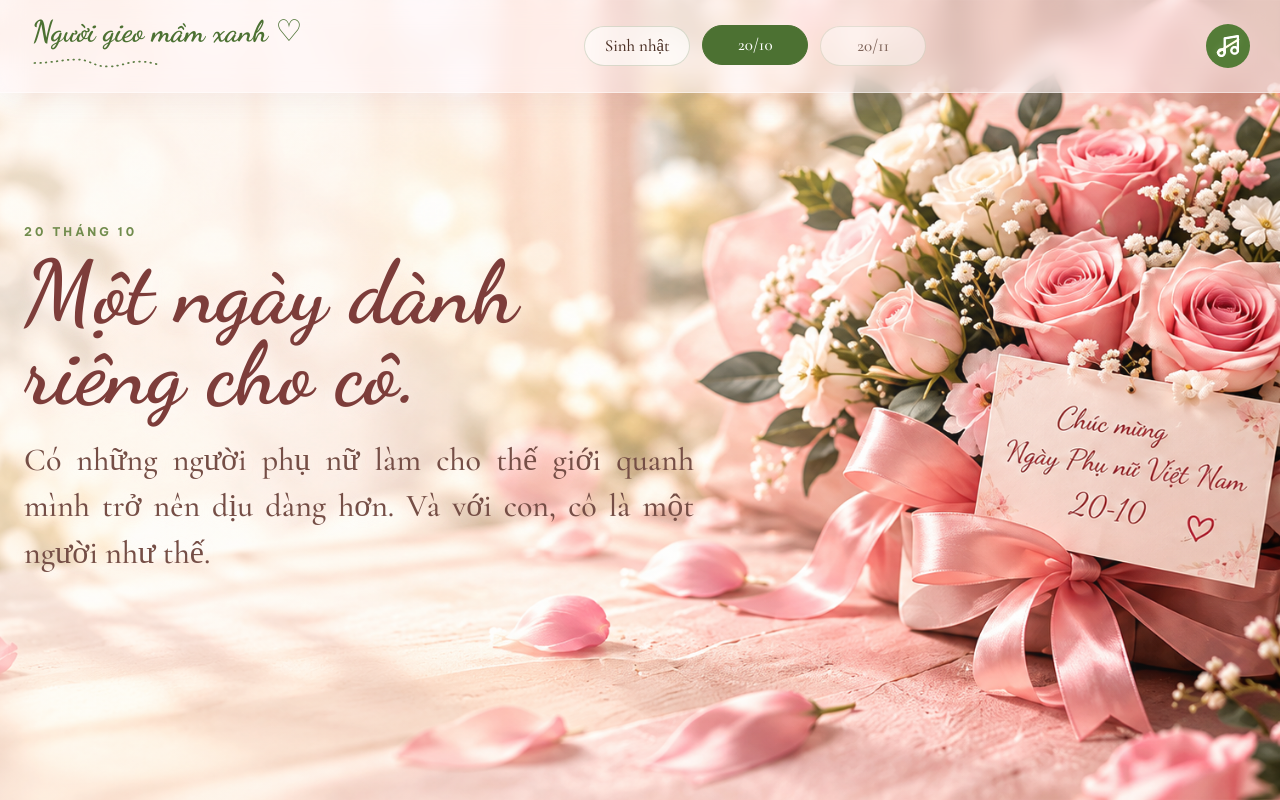
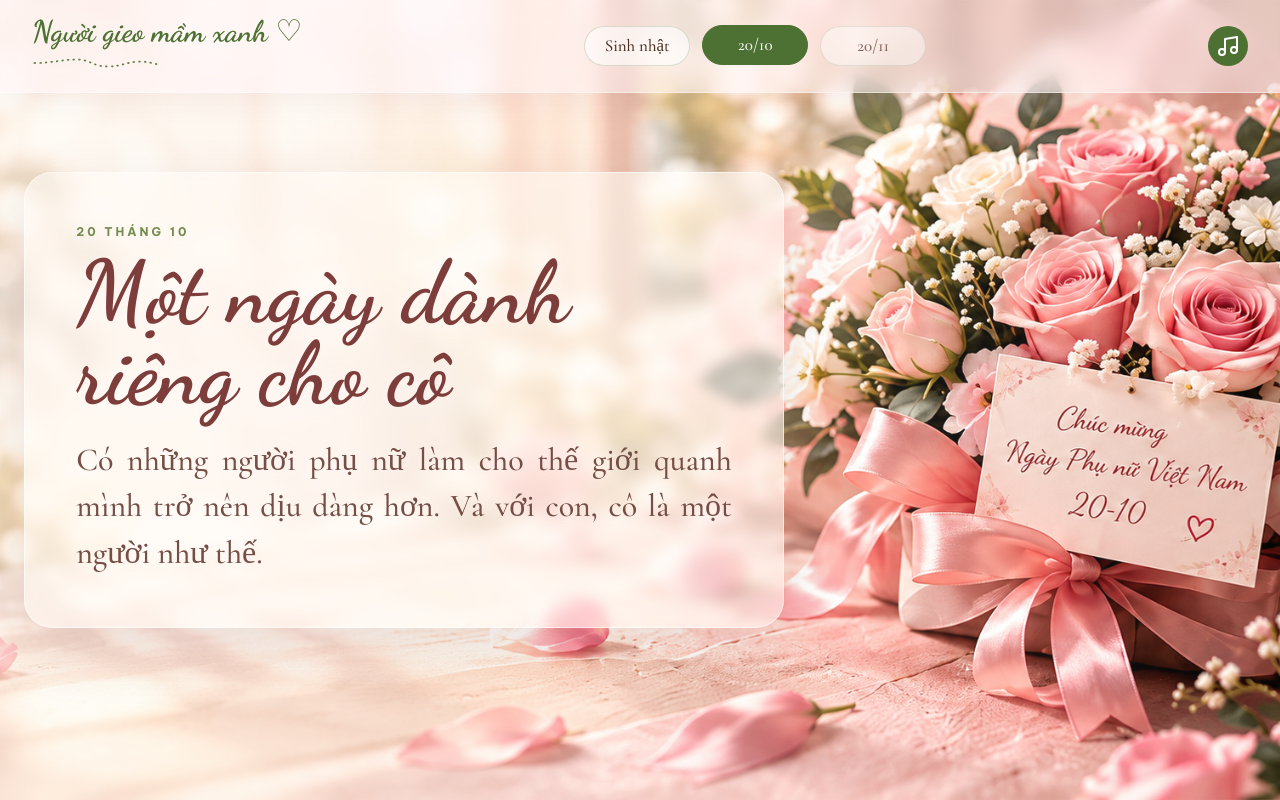
Before and after one commit to QuocsTus/AGift, a React (Vite) app in the folder tsx-app/: page /20-10 in a window 1280 px wide. Shown: the top 800 px of the page. Built offline with nearby package versions, Linux system fonts and the light colour scheme.

Commit message:
feat(20-10): update section one content and visual overlay

```diff
--- a/tsx-app/public/20-10-effect.html
+++ b/tsx-app/public/20-10-effect.html
@@ -491,7 +491,7 @@
         l2: "Cô Lê Thị Bình",
         name: "Cô Lê Thị Bình",
         intro:
-          "Nhân ngày 20/10, con kính chúc cô Bình luôn xinh đẹp, rạng rỡ như đóa hồng đầu mùa. Mong mỗi ngày của cô đều ngập tràn tiếng cười và thật nhiều yêu thương. 🌸",
+          "Nhân ngày 20/10, con kính chúc cô Bình luôn xinh đẹp, rạng rỡ như đóa hồng. Mong mỗi ngày của cô đều ngập tràn tiếng cười và thật nhiều yêu thương. 🌸",
         wishes: [
           ["🌸", "Luôn xinh đẹp", "Rạng rỡ từ nụ cười đến trái tim."],
           ["💖", "Thật hạnh phúc", "Mỗi ngày đều có những niềm vui nhỏ."],
@@ -499,7 +499,7 @@
           [
             "🌹",
             "Được yêu thương",
-            "những yêu thương cô đã âm thầm trao đi sẽ trở về bên cô bằng sự quan tâm, trân trọng",
+            "Những yêu thương cô đã âm thầm trao đi sẽ trở về bên cô bằng sự quan tâm, trân trọng",
           ],
         ],
         quote:
--- a/tsx-app/src/components/FiveSectionPage.tsx
+++ b/tsx-app/src/components/FiveSectionPage.tsx
@@ -104,6 +104,10 @@ export function FiveSectionPage({ kind }: { kind: SectionPageKind }) {
     <div className="november-page">
       {renderOrder.map((originalIndex, renderIndex) => {
         const section = content[kind][originalIndex];
+        const sectionTitle =
+          kind === "october20" && originalIndex === 0
+            ? "Một ngày dành riêng cho cô"
+            : section.title;
         const isSectionTwo = originalIndex === 1;
         const isSectionThree = renderIndex === 2;
         const isSecretLetterSection =
@@ -127,10 +131,10 @@ export function FiveSectionPage({ kind }: { kind: SectionPageKind }) {
             }}
           >
             <div
-              className={`november-content ${isSectionTwo ? "november-content--section-two" : isSectionThree ? `november-content--section-three${sectionThreeVisible ? " section-three-is-visible" : ""}` : originalIndex === 4 ? "november-content--section-five" : originalIndex % 2 === 0 ? "november-content--left" : "november-content--center"}`}
+              className={`november-content ${kind === "october20" && originalIndex === 0 ? "november-content--first" : isSectionTwo ? "november-content--section-two" : isSectionThree ? `november-content--section-three${sectionThreeVisible ? " section-three-is-visible" : ""}` : originalIndex === 4 ? "november-content--section-five" : originalIndex % 2 === 0 ? "november-content--left" : "november-content--center"}`}
             >
               <p className="eyebrow">{section.eyebrow}</p>
-              <h1>{section.title}</h1>
+              <h1>{sectionTitle}</h1>
               <p className="november-message">{section.text}</p>
               {section.text2 && (
                 <p className="november-message november-message--additional">
--- a/tsx-app/src/components/SiteHeader.tsx
+++ b/tsx-app/src/components/SiteHeader.tsx
@@ -1,4 +1,4 @@
-import { useState } from "react";
+import { useEffect, useRef, useState } from "react";
 import { Link, useLocation } from "react-router-dom";
 
 const links: Array<{ to: string; label: string; disabled?: boolean }> = [
@@ -9,8 +9,38 @@ const links: Array<{ to: string; label: string; disabled?: boolean }> = [
 
 export function SiteHeader() {
   const [menuOpen, setMenuOpen] = useState(false);
-  const [musicPlaying, setMusicPlaying] = useState(true);
+  const [musicPlaying, setMusicPlaying] = useState(false);
+  const audioRef = useRef<HTMLAudioElement | null>(null);
   const location = useLocation();
+
+  useEffect(() => {
+    const audio = new Audio("/assets/nguoithay.mp3");
+    audio.loop = true;
+    audio.volume = 0.34;
+    audioRef.current = audio;
+
+    return () => {
+      audio.pause();
+      audio.currentTime = 0;
+      audioRef.current = null;
+    };
+  }, []);
+
+  useEffect(() => {
+    const audio = audioRef.current;
+    if (!audio) return;
+
+    if (!musicPlaying) {
+      audio.pause();
+      audio.currentTime = 0;
+      return;
+    }
+
+    void audio.play().catch(() => {
+      // Trình duyệt có thể chặn autoplay; trạng thái sẽ trở về đúng là đang tắt.
+      setMusicPlaying(false);
+    });
+  }, [musicPlaying]);
 
   return (
     <>
@@ -34,7 +64,14 @@ export function SiteHeader() {
         </nav>
 
         <div className="header-actions">
-          <button className={musicPlaying ? "music-badge music-badge--playing" : "music-badge"} type="button" aria-label={musicPlaying ? "Tắt nhạc" : "Bật nhạc"} onClick={() => setMusicPlaying((playing) => !playing)}>
+          <button
+            className={musicPlaying ? "music-badge music-badge--playing" : "music-badge music-badge--muted"}
+            type="button"
+            aria-label={musicPlaying ? "Tắt nhạc" : "Bật nhạc"}
+            aria-pressed={musicPlaying}
+            title={musicPlaying ? "Tắt nhạc" : "Bật nhạc"}
+            onClick={() => setMusicPlaying((playing) => !playing)}
+          >
             <svg width="24" height="24" viewBox="0 0 24 24" fill="none" stroke="currentColor" strokeWidth="2" strokeLinecap="round" strokeLinejoin="round" aria-hidden="true">
               <path d="M9 18V5l12-2v13" />
               <circle cx="6" cy="18" r="3" />
--- a/tsx-app/src/styles.css
+++ b/tsx-app/src/styles.css
@@ -1461,6 +1461,20 @@ a {
   backdrop-filter: none;
   text-shadow: 0 2px 18px rgba(255, 247, 249, 0.8);
 }
+.november-content--first {
+  max-width: min(760px, 100%);
+  padding: clamp(28px, 4vw, 54px);
+  border: 1px solid rgba(255, 255, 255, 0.58);
+  border-radius: 28px;
+  background: rgba(255, 249, 244, 0.56);
+  box-shadow: 0 22px 60px rgba(110, 57, 57, 0.14);
+  backdrop-filter: blur(7px);
+  -webkit-backdrop-filter: blur(7px);
+}
+.november-content--first h1 {
+  max-width: 680px;
+  color: #6a4954;
+}
 .november-content--center {
   margin-inline: auto;
   text-align: center;
@@ -1695,10 +1709,6 @@ a {
 .music-badge:hover svg {
   transform: rotate(8deg);
 }
-.music-badge--playing {
-  transform: scale(1.1);
-  filter: brightness(1.1);
-}
 .music-badge--playing::after {
   content: "";
   position: absolute;
@@ -1711,14 +1721,20 @@ a {
   transform: translate(-50%, -50%) rotate(-32deg);
   box-shadow: 0 0 8px rgba(255, 248, 222, 0.28);
 }
+.music-badge--muted::after {
+  display: none;
+}
 .menu-button {
   display: none;
   width: 44px;
   height: 44px;
-  color: #4c7132;
+  color: #000;
   background: rgba(255, 255, 255, 0.7);
   border: 1px solid rgba(76, 113, 50, 0.15);
   cursor: pointer;
+}
+.menu-button svg {
+  stroke: #000;
 }
 .mobile-nav {
   position: absolute;
```
